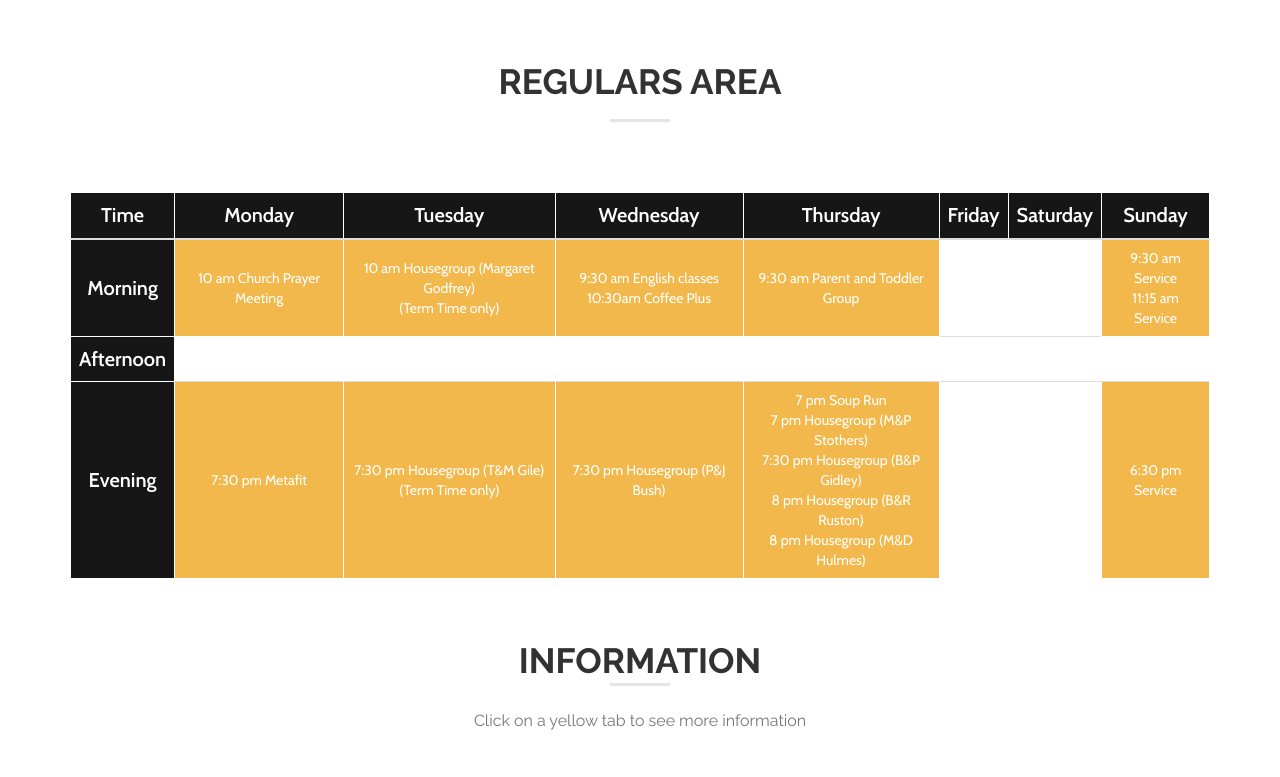
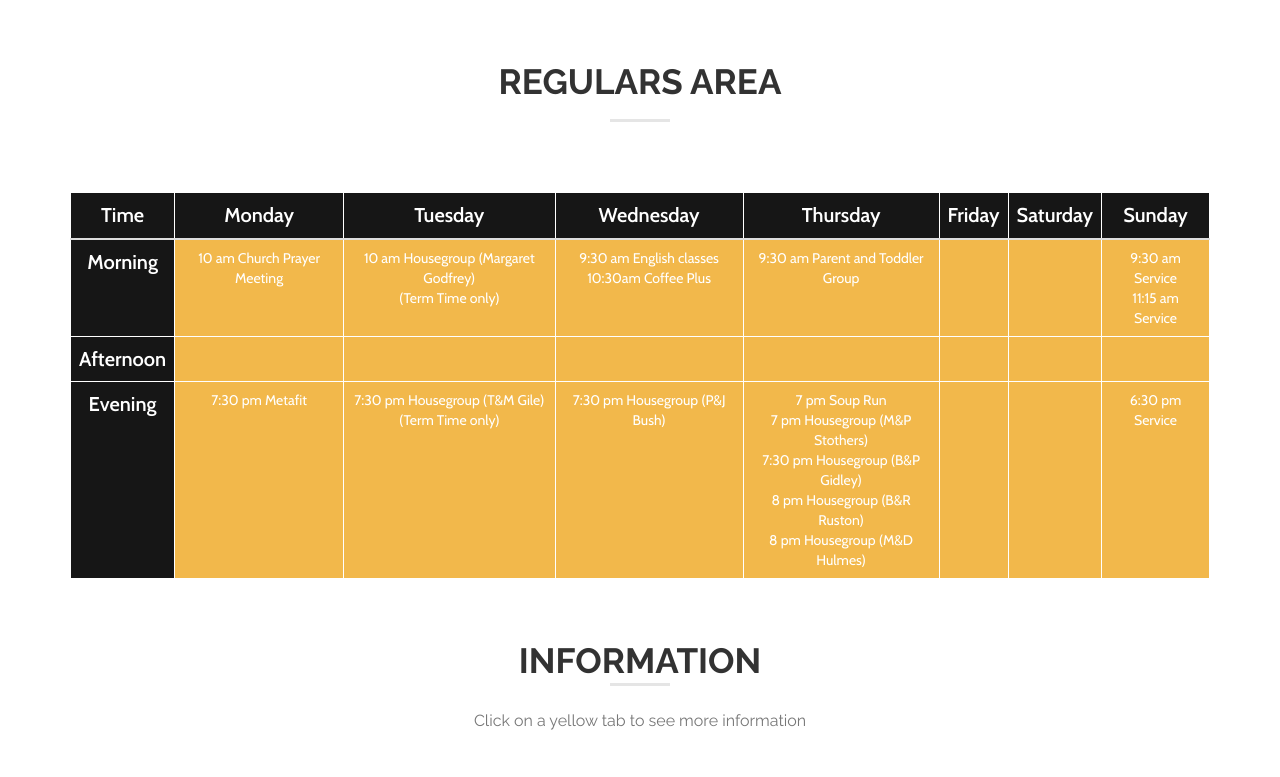
Before and after one commit to Masssssimo/LBC, a PHP site: page /home.php in a window 1280 px wide. Shown: the part 4413-5190 px from the top of the page. Run offline with PHP 8.4, Linux system fonts and the light colour scheme; data that the repository does not hold is empty; some libraries are stand-ins or nearby versions.

Commit message:
calender looking better
asdas

```diff
--- a/css/LBC.css
+++ b/css/LBC.css
@@ -976,7 +976,7 @@ By ADAMSCHWARTZ
 .table {
 
 	text-align: center;
-	align-content: center;
+
 	border: 1px solid #FFFFFF;
 
 
@@ -988,14 +988,15 @@ By ADAMSCHWARTZ
 	text-align: center;
 	border: 1px solid #FFFFFF;
 	font-size: 20px;
-	align-content: center;
+
 	vertical-align: middle;
+
 }
 
 .event-calender {
 	background: #F2B84B;
 	color: white;
-	align-content: center;
+
 	border: 1px solid #FFFFFF;
 	vertical-align: middle;
 }
--- a/home.php
+++ b/home.php
@@ -667,7 +667,7 @@
 
 					<table class="table">
 						<thead class="table-headings">
-							<tr class="table-headings">
+							<tr class="table-headings" valign="middle" align="middle">
 								<th scope="col" class="table-headings">Time</th>
 								<th scope="col" class="table-headings">Monday</th>
 								<th scope="col" class="table-headings">Tuesday</th>
@@ -679,37 +679,37 @@
 							</tr>
 						</thead>
 						<tbody>
-							<tr class="border-table">
+							<tr class="border-table" valign="middle" align="middle">
 								<th scope="row" class="table-headings" >Morning</th>
 								<td class="event-calender">10 am Church Prayer Meeting</td>
 								<td class="event-calender">10 am Housegroup (Margaret Godfrey)<br> (Term Time only)</td>
 								<td class="event-calender">9:30 am English classes <br> 10:30am Coffee Plus</td>
 								<td class="event-calender">9:30 am Parent and Toddler Group</td>
-								<td></td>
-								<td></td>
+								<td class="event-calender"></td>
+								<td class="event-calender"></td>
 								<td class="event-calender" >9:30 am Service<br>
 			                    11:15 am Service
 								</td>
 							</tr>
-							<tr class="border-table">
+							<tr class="border-table" valign="middle" align="middle" >
 								<th scope="row" class="table-headings">Afternoon</th>
-								<td></td>
-								<td></td>
-								<td></td>
-								<td></td>
-								<td></td>
-								<td></td>
-								<td></td>
+								<td class="event-calender"></td>
+								<td class="event-calender"></td>
+								<td class="event-calender" ></td>
+								<td class="event-calender"></td>
+								<td class="event-calender"></td>
+								<td class="event-calender"></td>
+								<td class="event-calender"></td>
 							</tr>
-							<tr class="border-table">
+							<tr class="border-table" valign="middle" align="middle">
 								<th scope="row" class="table-headings">Evening</th>
-								<td class="event-calender" >7:30 pm Metafit</td>
+								<td class="event-calender"  >7:30 pm Metafit</td>
 								<td class="event-calender">7:30 pm Housegroup (T&M Gile)<br> (Term Time only)</td>
 								<td class="event-calender">7:30 pm Housegroup (P&J Bush)</td>
 								<td class="event-calender">7 pm Soup Run <br> 7 pm Housegroup (M&P Stothers) <br> 7:30 pm Housegroup (B&P Gidley) <br> 8 pm Housegroup (B&R Ruston) <br>
 								8 pm Housegroup (M&D Hulmes)</td>
-								<td></td>
-								<td></td>
+								<td class="event-calender"></td>
+								<td class="event-calender"></td>
 								<td class="event-calender">6:30 pm Service
 
 								</td>
```
